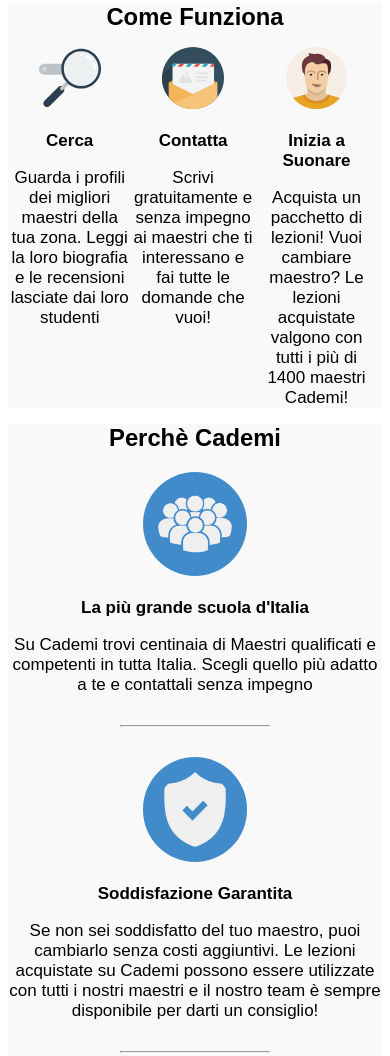
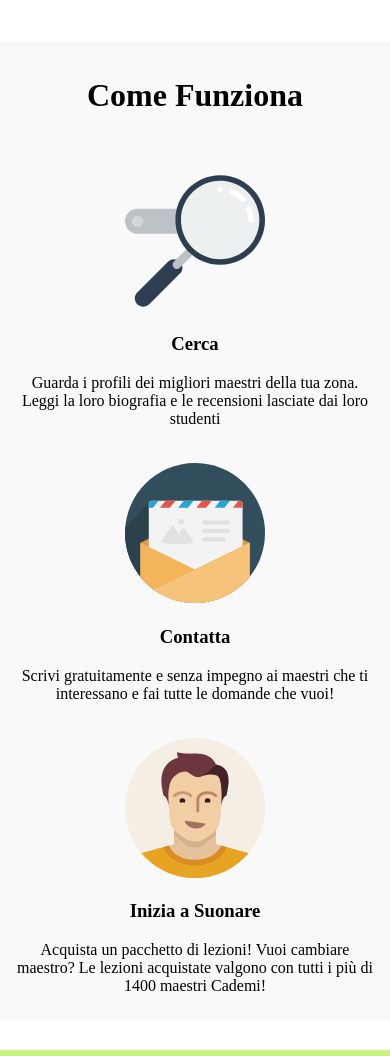
Before and after one commit to danibr1/html-css-resp-wannabe, a plain HTML site: page index.html in a window 390 px wide. Shown: the part 716-1772 px from the top of the page. Drawn offline with Linux system fonts and the light colour scheme.

Commit message:
correction

```diff
--- a/style.css
+++ b/style.css
@@ -76,60 +76,48 @@ img {
 CSS MEDIA QUERY - screeen < 420px
 #########################################################*/
 
+
 @media screen and (max-width: 419px){
-
-  /* GENERAL  */
   *{
-    font-family: sans-serif;
-    font-size: 17px;
+    box-sizing: border-box;
   }
 
-  h1{
-    font-size: 1.4rem;
+  body{
+    margin: 0;
   }
 
   img{
-    width: 50%;
-    height: 100%;
+    height: 140px;
   }
 
-  /* UTILITIES */
-  .container{
-    max-width: 100%;
-  }
+
+  /* LAYOUT */
   .row{
-    max-width: 100%;
-    margin-top: 15px;
+    width: 100%;
+    margin-top: 30px;
+    padding: 15px 15px 25px;
   }
 
-  /* LEZIONI */
-  #lezioni .row .left,
-  #lezioni .row .right{
-    float: none;
-    display: block;
-    margin: 50px auto;
-    width: 80%;
+  /* LEZIONI / STEPS */
+  #lezioni .row>.left,
+  #lezioni .row>.right,
+  #steps .row>.left,
+  #steps .row>.central,
+  #steps .row>.right {
+    width: 100%;
+    margin-top: 35px;
   }
 
-  /* STEPS */
-  #steps{
-    font-size: 0.8rem;
+
+  /* WHY */
+  #why .row > .first,
+  #why .row > .second,
+  #why .row > .third {
+      margin-top: 30px;
   }
 
-  /* WHY */
-  hr{
-    margin: 30px 30%;
-  }
-
-  #why .row img {
-    width: 20%;
-    height: 100%;
-    padding: 15px;
-  }
-
-  #why .row > .first,
-  #why .row > .second,
-  #why .row > .third{
-    margin-top: 20px;
+  #why {
+    text-align: center;
+    background-color: #caf283;
   }
 }
```
